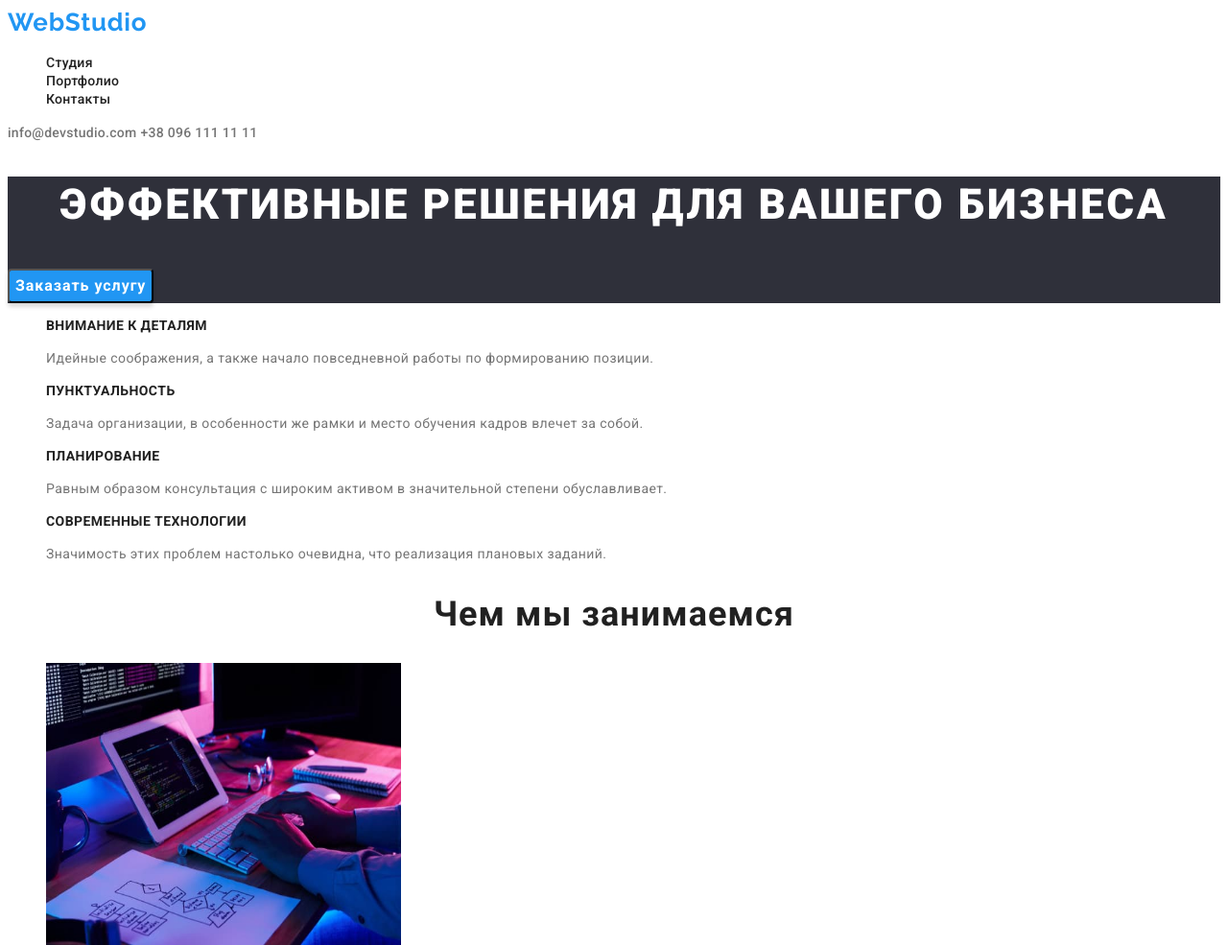
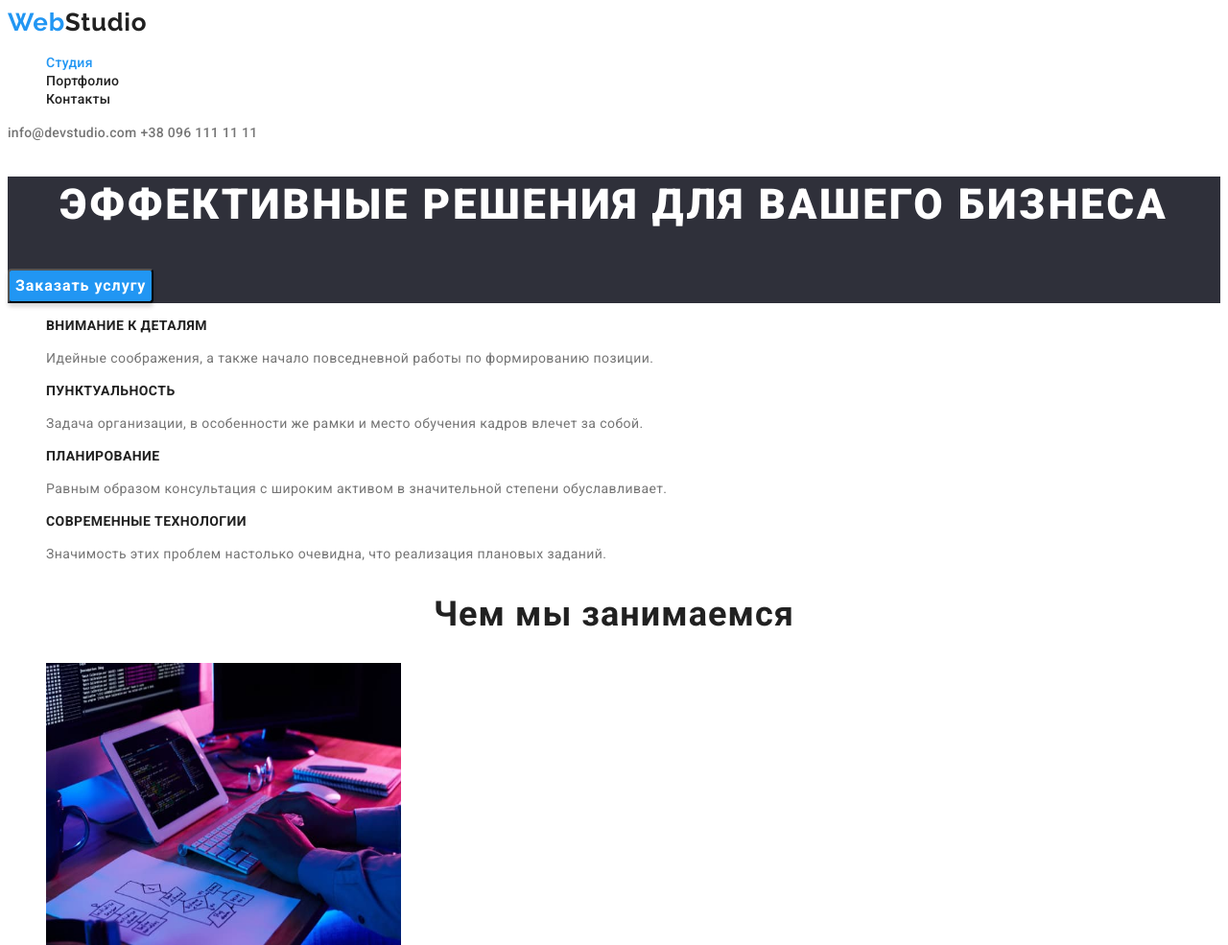
Before and after one commit to boretc/goit-markup-hw-02, a plain HTML site: page index.html in a window 1280 px wide. Shown: the top 985 px of the page at 96% size. Drawn offline with Linux system fonts and the light colour scheme.

Commit message:
+ current page

```diff
--- a/css/styles.css
+++ b/css/styles.css
@@ -59,6 +59,10 @@ body {
 }
 
 .header-link:hover, .header-link:focus {
+    color: var(--accent-color);
+}
+
+.current-page {
     color: var(--accent-color);
 }
 
--- a/index.html
+++ b/index.html
@@ -15,10 +15,10 @@
 
 <body>
     <header class="header">
-        <a class="header-logo link" href="">WebStudio</a>
+        <a class="header-logo link" href="">Web<span class="second-logo-color-header">Studio</span></a>
         <nav class="header-nav">
             <ul class="header-list list">
-                <li class="header-item"><a class="header-link link" href="./index.html">Студия</a></li>
+                <li class="header-item"><a class="header-link link current-page" href="./index.html">Студия</a></li>
                 <li class="header-item"><a class="header-link link" href="./portfolio.html">Портфолио</a></li>
                 <li class="header-item"><a class="header-link link" href="">Контакты</a></li>
             </ul>
@@ -87,7 +87,7 @@
         </section>
     </main>
     <footer class="footer">
-        <a class="footer-logo link" href="">WebStudio</a>
+        <a class="footer-logo link" href="">Web<span class="second-logo-color-footer">Studio</span></a>
         <address class="footer-address">г. Киев, пр-т Леси Украинки, 26</address>
         <a class="footer-mail link" href="mailto:info@devstudio.com">info@devstudio.com</a>
         <a class="footer-tel link" href="tel:+380961111111">+38 096 111 11 11</a>
```
Also changed, not shown: portfolio.html (+1 -1 lines).
